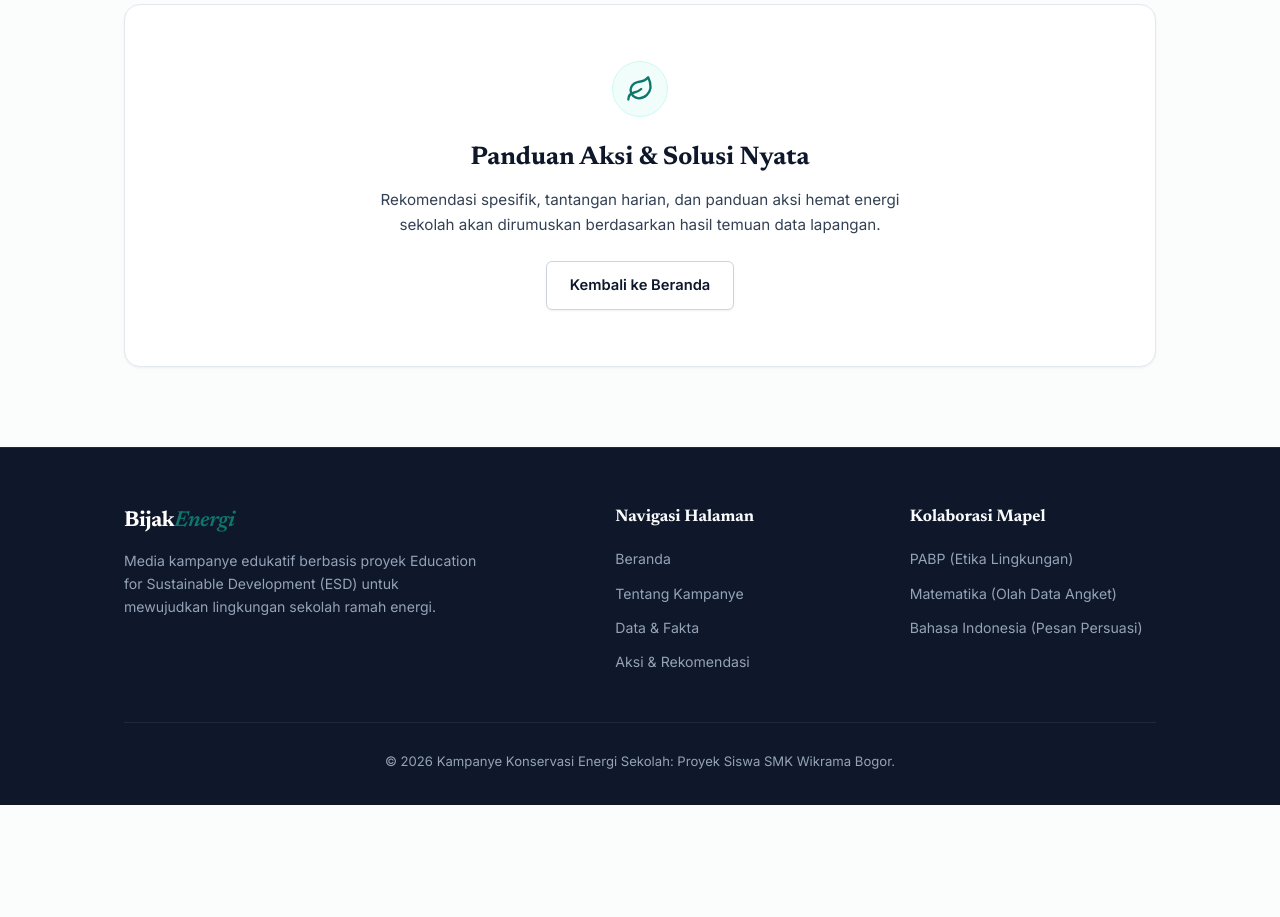
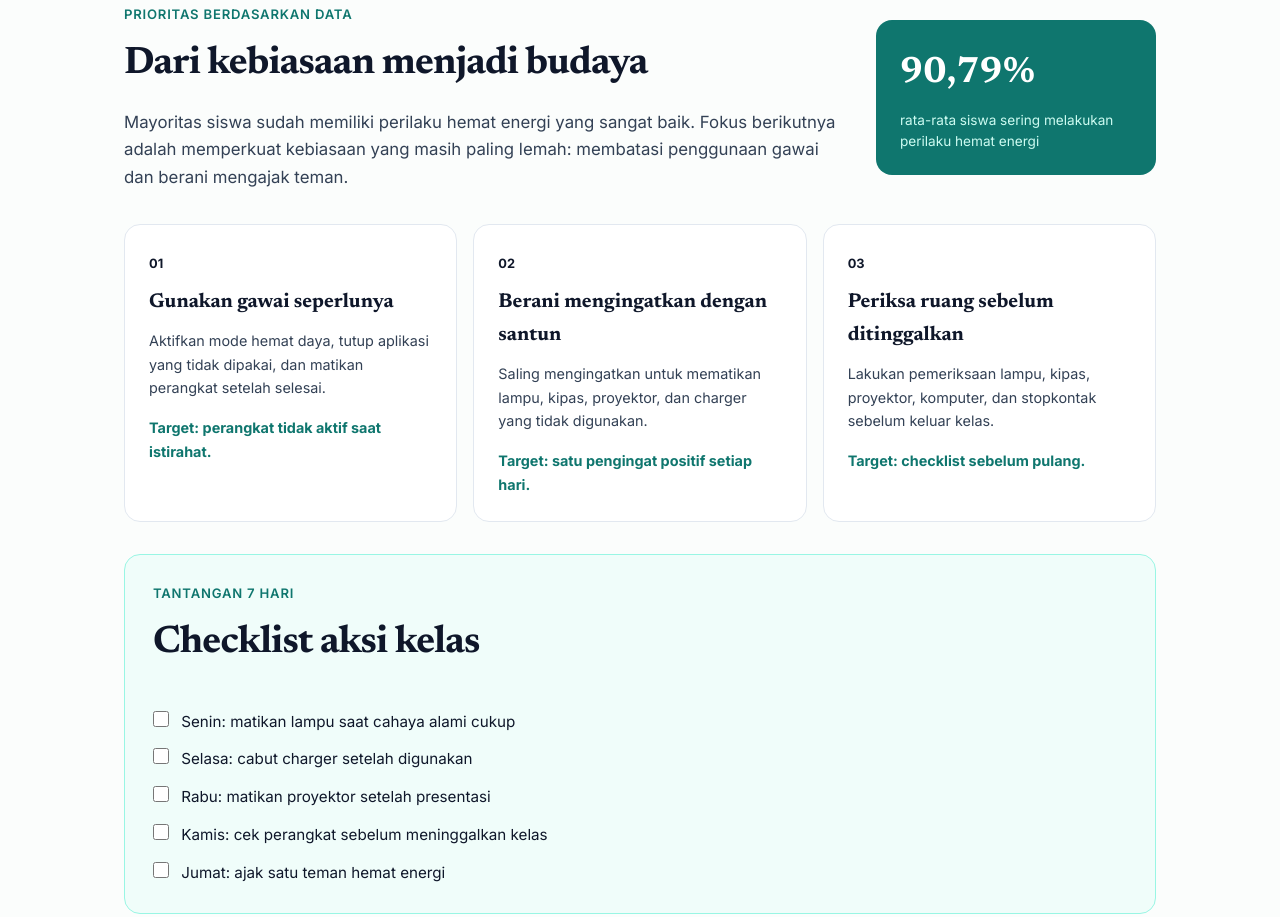
Before and after one commit to bagasda45-collab/Hemat_Energi, a plain HTML site: page aksi.html in a window 1280 px wide. Shown: the part 420-1337 px from the top of the page. Before the commit the page ends 1225 px from the top, so only its background shows below. Drawn offline with Linux system fonts and the light colour scheme.

Commit message:
Update phase 3

```diff
--- a/aksi.html
+++ b/aksi.html
@@ -63,18 +63,26 @@
 
     <section class="section">
       <div class="container">
-        <div class="placeholder-card">
-          <div class="placeholder-icon-wrap">
-            <svg viewBox="0 0 24 24" fill="none" stroke="currentColor" stroke-width="2" stroke-linecap="round" stroke-linejoin="round">
-              <path d="M11 20A7 7 0 0 1 9.8 6.1C15.5 5 17 4.48 19 2c1 2 2 4.18 2 8 0 5.5-4.78 10-10 10Z"></path>
-              <path d="M2 21c0-3 1.85-5.36 5.08-6C9.5 14.52 12 13 13 12"></path>
-            </svg>
+        <div class="action-intro">
+          <div>
+            <div class="section-kicker">Prioritas berdasarkan data</div>
+            <h2 class="section-title">Dari kebiasaan menjadi budaya</h2>
+            <p class="section-subtitle">Mayoritas siswa sudah memiliki perilaku hemat energi yang sangat baik. Fokus berikutnya adalah memperkuat kebiasaan yang masih paling lemah: membatasi penggunaan gawai dan berani mengajak teman.</p>
           </div>
-          <h2 style="font-family: var(--font-heading); font-size: 1.6rem; margin-bottom: 0.5rem; color: #0f172a;">Panduan Aksi & Solusi Nyata</h2>
-          <p style="color: var(--text-muted); max-width: 540px; margin: 0 auto 1.5rem; font-size: 0.95rem; line-height: 1.65;">
-            Rekomendasi spesifik, tantangan harian, dan panduan aksi hemat energi sekolah akan dirumuskan berdasarkan hasil temuan data lapangan.
-          </p>
-          <a href="index.html" class="btn btn-secondary">Kembali ke Beranda</a>
+          <div class="action-highlight"><strong>90,79%</strong><span>rata-rata siswa sering melakukan perilaku hemat energi</span></div>
+        </div>
+        <div class="recommendation-grid">
+          <article class="recommendation-card"><span class="recommendation-number">01</span><h3>Gunakan gawai seperlunya</h3><p>Aktifkan mode hemat daya, tutup aplikasi yang tidak dipakai, dan matikan perangkat setelah selesai.</p><strong>Target: perangkat tidak aktif saat istirahat.</strong></article>
+          <article class="recommendation-card"><span class="recommendation-number">02</span><h3>Berani mengingatkan dengan santun</h3><p>Saling mengingatkan untuk mematikan lampu, kipas, proyektor, dan charger yang tidak digunakan.</p><strong>Target: satu pengingat positif setiap hari.</strong></article>
+          <article class="recommendation-card"><span class="recommendation-number">03</span><h3>Periksa ruang sebelum ditinggalkan</h3><p>Lakukan pemeriksaan lampu, kipas, proyektor, komputer, dan stopkontak sebelum keluar kelas.</p><strong>Target: checklist sebelum pulang.</strong></article>
+        </div>
+        <div class="action-plan">
+          <div><div class="section-kicker">Tantangan 7 hari</div><h2 class="section-title">Checklist aksi kelas</h2></div>
+          <label><input type="checkbox"> Senin: matikan lampu saat cahaya alami cukup</label>
+          <label><input type="checkbox"> Selasa: cabut charger setelah digunakan</label>
+          <label><input type="checkbox"> Rabu: matikan proyektor setelah presentasi</label>
+          <label><input type="checkbox"> Kamis: cek perangkat sebelum meninggalkan kelas</label>
+          <label><input type="checkbox"> Jumat: ajak satu teman hemat energi</label>
         </div>
       </div>
     </section>
```
